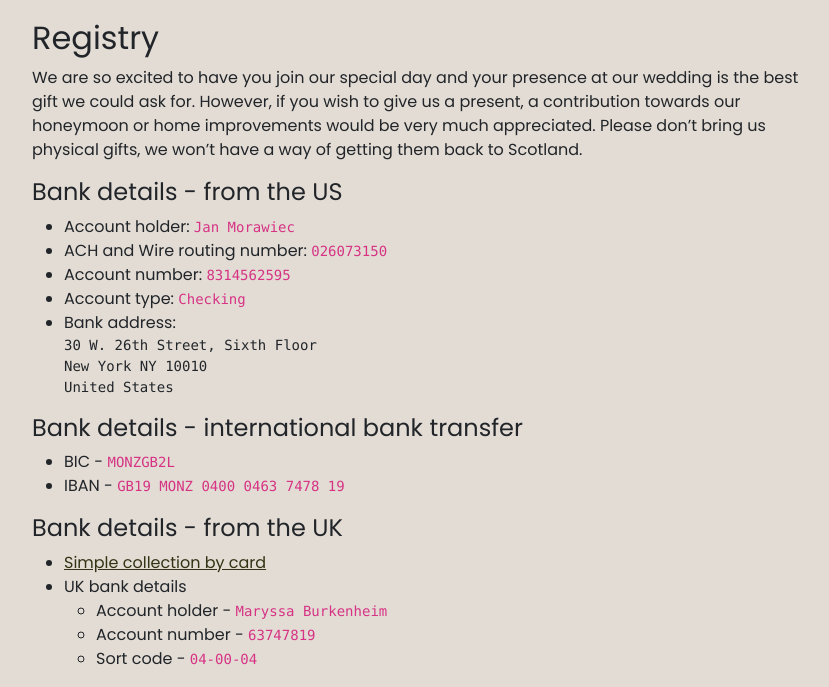
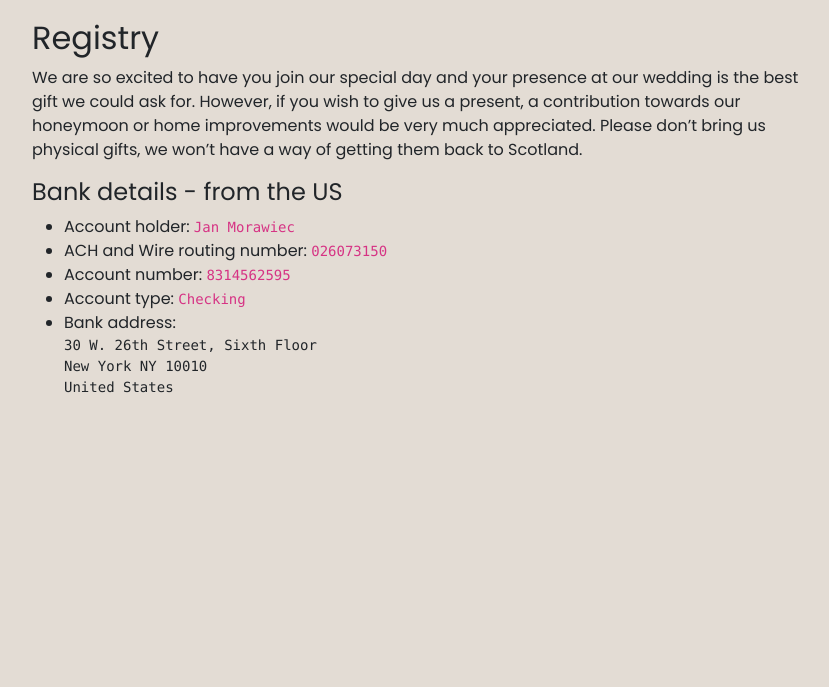
Before and after one commit to Honza-m/wedding, a Jekyll site: the page built from en/intro.md, in a window 1280 px wide, cut to the strip 758-1445 px from the top of the page. Shown: the whole strip, without its empty margins (220-1049 px from the left). Built offline with Jekyll 4.4.1, drawn with Linux system fonts in a browser that asks for light colours; after the commit the page ends 1172 px from its top, so only the background shows below that.

Commit message:
Hide most contact

````diff
--- a/en/intro.md
+++ b/en/intro.md
@@ -32,14 +32,3 @@
 New York NY 10010
 United States
 ```
-
-#### Bank details - international bank transfer
-- BIC - `MONZGB2L`
-- IBAN - `GB19 MONZ 0400 0463 7478 19`
-
-#### Bank details - from the UK
-- [Simple collection by card](https://monzo.me/maryssaburkenheim)
-- UK bank details
-  - Account holder - `Maryssa Burkenheim`
-  - Account number - `63747819`
-  - Sort code - `04-00-04`
````
Also changed, not shown: cs/intro.md (+0 -10 lines).
